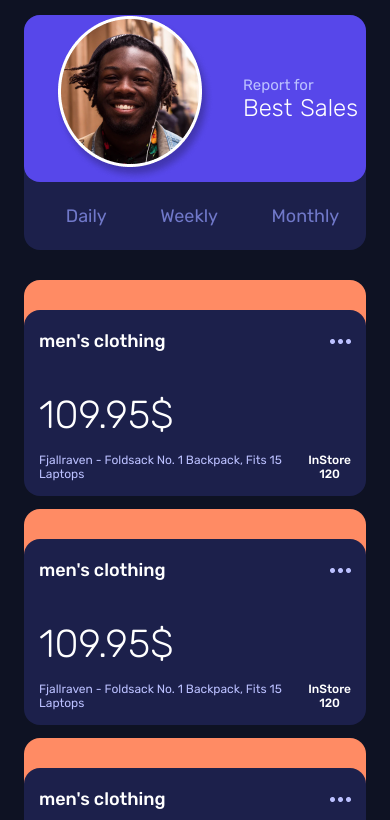
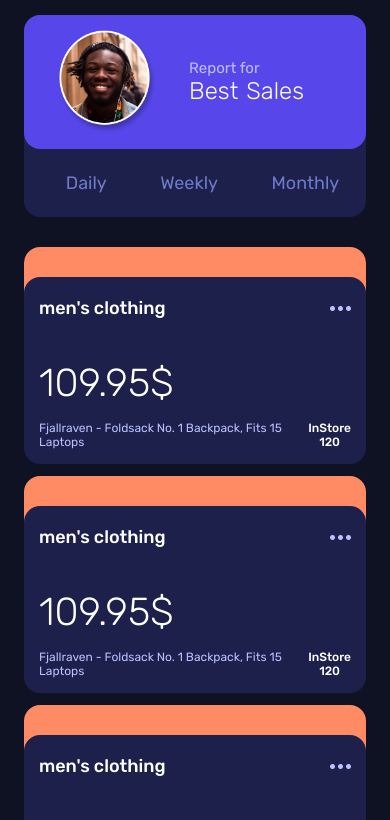
Before and after one commit to Muhabdhadi/Luftborn, an Angular app: page / in a window 390 px wide. Shown: the top 820 px of the page. Built offline with nearby package versions, Linux system fonts and the light colour scheme.

Commit message:
handle design on mobile screen

```diff
--- a/src/app/app.component.html
+++ b/src/app/app.component.html
@@ -29,28 +29,6 @@
         <!-- Right cards sections -->
 
         <div class="card-wrapper">
-
-            <!-- Card -->
-            <div class="card">
-                <div class="card-inner">
-                    <div class="card-inner-top">
-                        <p class="category">men's clothing</p>
-                        <img src="assets/images/Combined%20Shape.png" alt="">
-                    </div>
-
-                    <div class="card-inner-bottom">
-                        <div class="right">
-                            <p class="price">109.95$</p>
-                            <p class="description">Fjallraven - Foldsack No. 1 Backpack, Fits 15 Laptops</p>
-                        </div>
-
-                        <div class="left">
-                            <p class="store">InStore</p>
-                            <p class="qty">120</p>
-                        </div>
-                    </div>
-                </div>
-            </div>
 
             <!-- Card -->
             <div class="card">
--- a/src/app/app.component.scss
+++ b/src/app/app.component.scss
@@ -191,10 +191,14 @@
         justify-content: space-around;
     }
 
+    .left-image {
+        width: 100px;
+    }
+
     .left-top {
         flex-direction: row;
         align-items: center;
-        padding: 0;
+        padding: 15px 54px 15px 0;
     }
 
     .left-wrapper {
```
